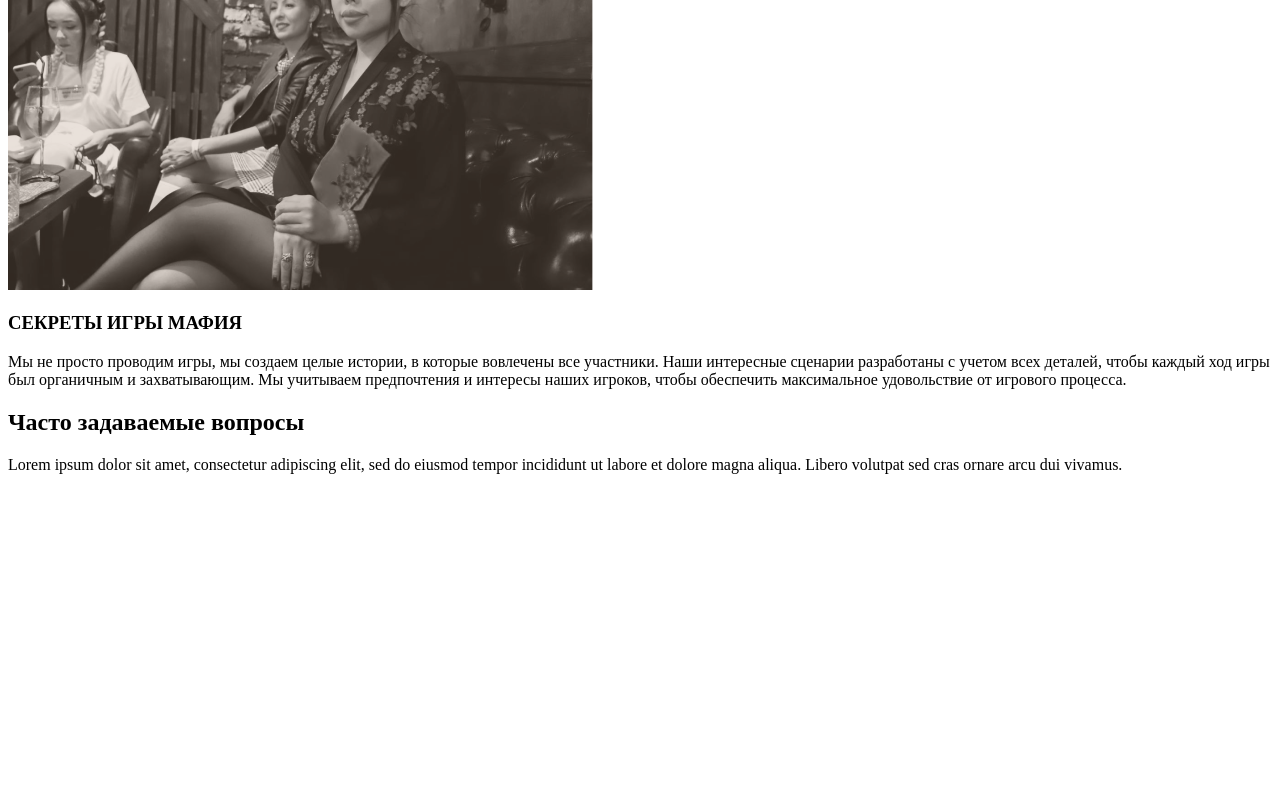
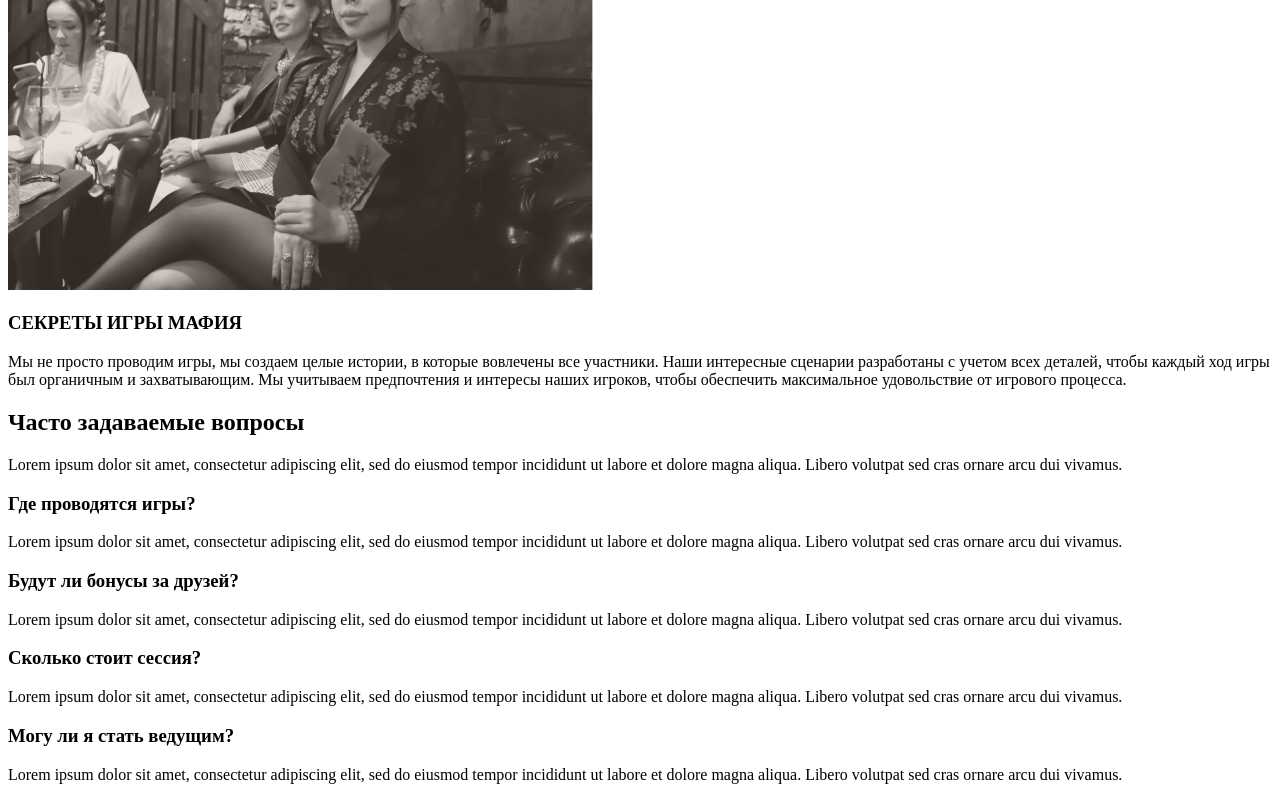
Before and after one commit to Nruzhzhaugash/hackathon_2024, a Next.js app: page /About/ui/AboutPage in a window 1280 px wide. Shown: the part 1982-2782 px from the top of the page. Before the commit the page ends 2472 px from the top, so only its background shows below. Built offline with nearby package versions, Linux system fonts and the light colour scheme.

Commit message:
about page completed

```diff
--- a/src/pages/About/ui/AboutPage.tsx
+++ b/src/pages/About/ui/AboutPage.tsx
@@ -71,8 +71,11 @@ export default function AboutPage() {
           </div>
         </div>
       </div>
-      <div className="my-[120px]">
-        <h2 className="text-[48px] font-keetanoKB">Часто задаваемые вопросы</h2>
+      <div className="my-[120px] text-primary">
+        <div className="flex flex-col items-center justify-between mb-[50px]">
+          <h2 className="text-[48px] font-keetanoKB mb-[40px]">
+            Часто задаваемые вопросы
+          </h2>
           <div className="text-center w-[810px] mb-[50px]">
             <p className="text-base font-involveBQ">
               Lorem ipsum dolor sit amet, consectetur adipiscing elit, sed do
@@ -81,6 +84,45 @@ export default function AboutPage() {
             </p>
           </div>
         </div>
+        <div className="flex flex-wrap items-center justify-between mb-[120px]">
+          <div className="">
+            <div className="w-[500px] mb-[50px]">
+              <h3 className="text-xl mb-[20px]">Где проводятся игры?</h3>
+              <p className="text-base font-involveBQ">
+                Lorem ipsum dolor sit amet, consectetur adipiscing elit, sed do
+                eiusmod tempor incididunt ut labore et dolore magna aliqua.
+                Libero volutpat sed cras ornare arcu dui vivamus.
+              </p>
+            </div>
+            <div className="w-[500px]">
+              <h3 className="text-xl mb-[20px]">Будут ли бонусы за друзей?</h3>
+              <p className="text-base font-involveBQ">
+                Lorem ipsum dolor sit amet, consectetur adipiscing elit, sed do
+                eiusmod tempor incididunt ut labore et dolore magna aliqua.
+                Libero volutpat sed cras ornare arcu dui vivamus.
+              </p>
+            </div>
+          </div>
+          <div className="">
+            <div className="w-[500px] mb-[50px]">
+              <h3 className="text-xl mb-[20px]">Сколько стоит сессия?</h3>
+              <p className="text-base font-involveBQ">
+                Lorem ipsum dolor sit amet, consectetur adipiscing elit, sed do
+                eiusmod tempor incididunt ut labore et dolore magna aliqua.
+                Libero volutpat sed cras ornare arcu dui vivamus.
+              </p>
+            </div>
+            <div className="w-[500px]">
+              <h3 className="text-xl mb-[20px]">Могу ли я стать ведущим?</h3>
+              <p className="text-base font-involveBQ">
+                Lorem ipsum dolor sit amet, consectetur adipiscing elit, sed do
+                eiusmod tempor incididunt ut labore et dolore magna aliqua.
+                Libero volutpat sed cras ornare arcu dui vivamus.
+              </p>
+            </div>
+          </div>
+        </div>
+      </div>
     </div>
   );
 }
```
Lines whose indentation alone changed are shown as unchanged.
